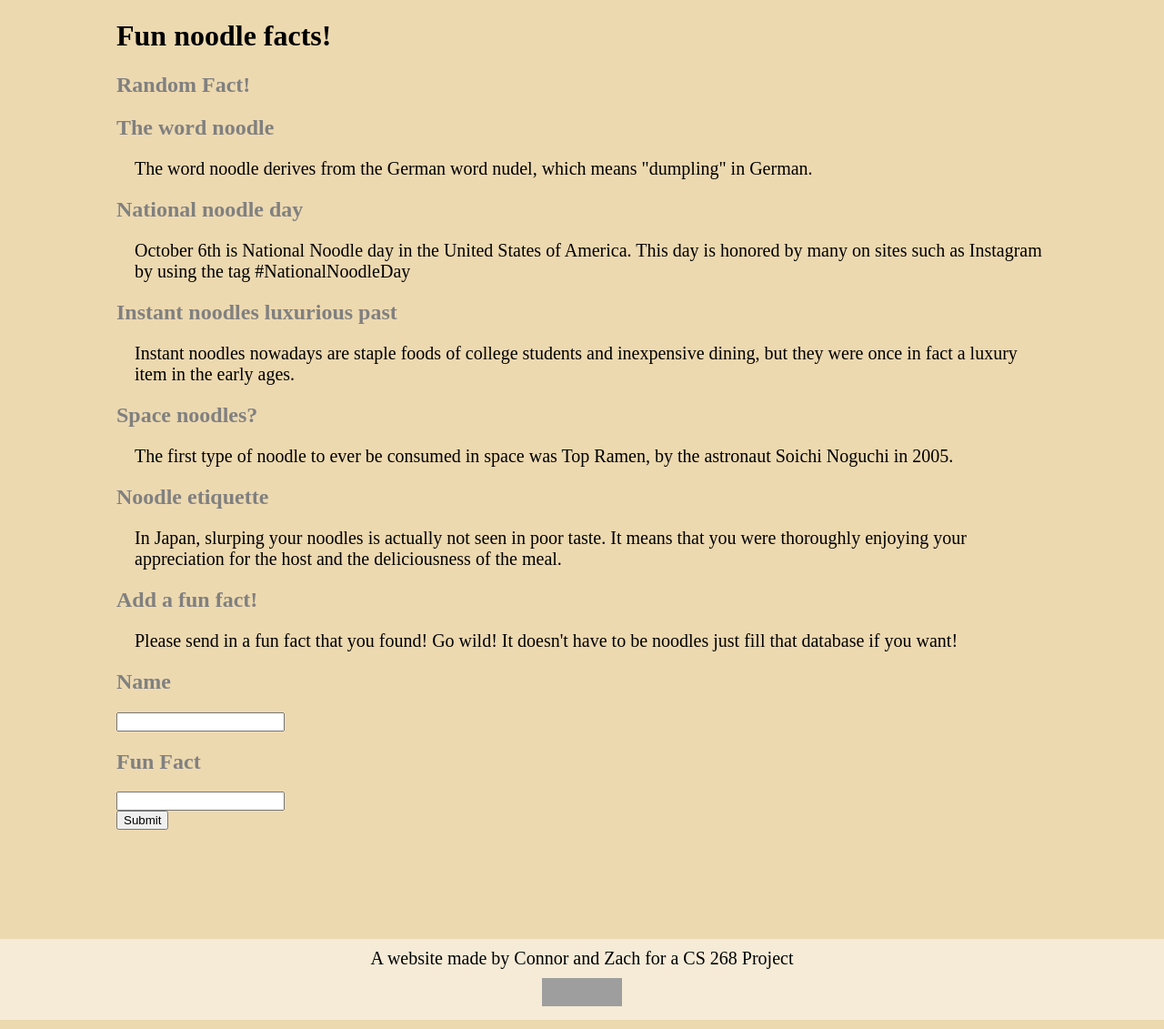
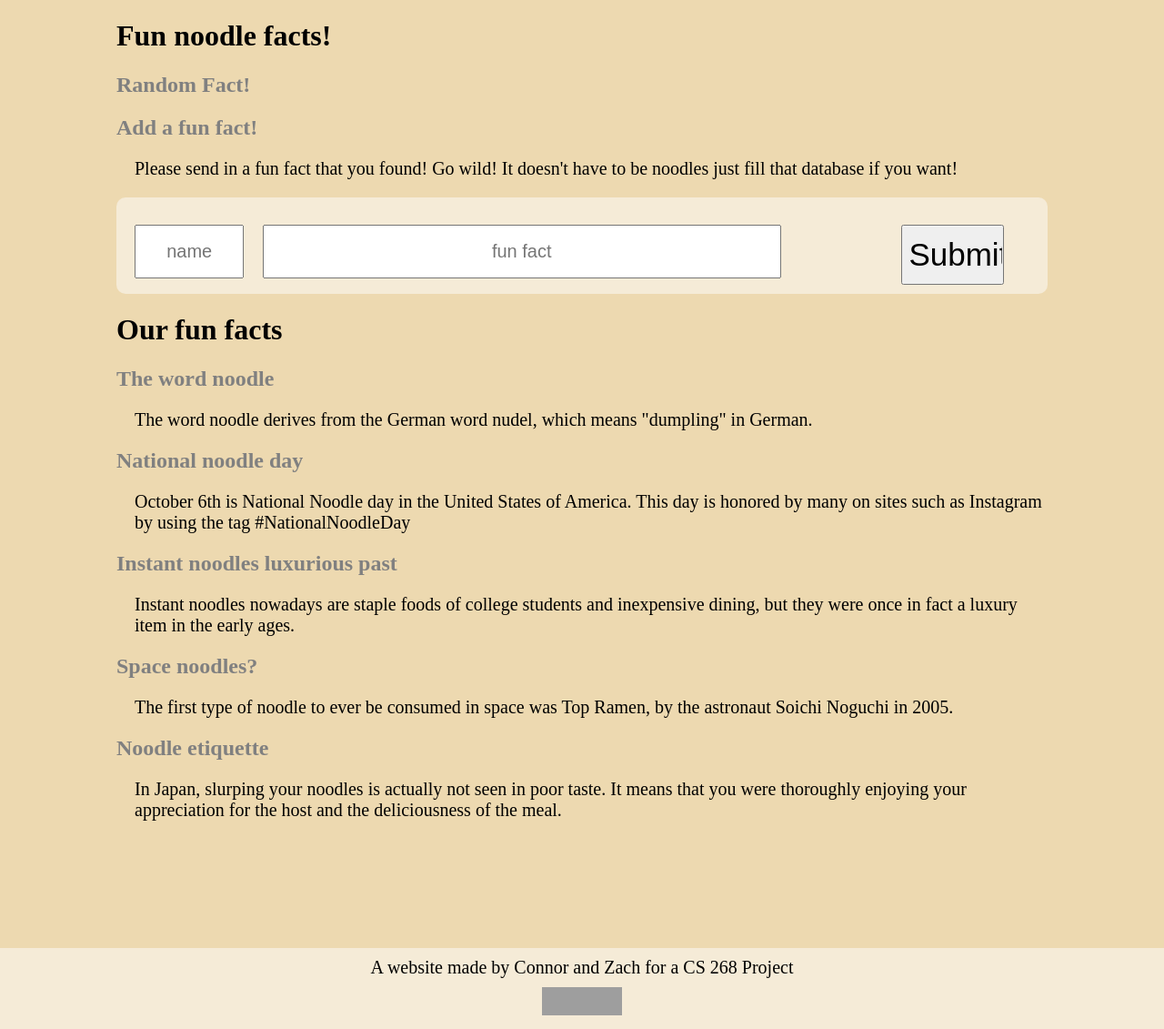
Before and after one commit to zderidder/noodles, a Flask app: page /fun-facts in a window 1280 px wide. Shown: the part 1041-2172 px from the top of the page at 91% size. Run offline with Flask 2, Linux system fonts and the light colour scheme; data that the repository does not hold is empty; grey boxes are pictures that could not be loaded.

Commit message:
The fun facts form works with no validation

```diff
--- a/forms.py
+++ b/forms.py
@@ -1,8 +1,9 @@
 from flask_wtf import Form
 from wtforms import StringField, IntegerField, TextAreaField, SubmitField
-from wtforms import RadioField, validators
+from wtforms import RadioField, SelectField, validators
 
-class ContactForm():
+
+class ContactForm(Form):
     name = StringField("Name of the student", [validators.DataRequired(
         "Please enter your name")])
 
@@ -18,8 +19,9 @@ class ContactForm():
 
     submit = SubmitField("Send")
 
-class FunFactForm():
-    name = StringField("Enter your name", [validators.DataRequired("Please enter your name")])
-    fact = StringField("Enter your fun fact", [validators.DataRequired("What's the point if you don't have a fact?")])
+
+class FunFactForm(Form):
+    name = StringField("name", [validators.DataRequired()])
+    fact = StringField("fun fact", [validators.DataRequired()])
 
     submit = SubmitField("Send")
--- a/main.py
+++ b/main.py
@@ -3,6 +3,7 @@ from forms import FunFactForm
 import sqlite3 as sql
 
 app = Flask(__name__)
+app.secret_key = 'developer_key'
 
 @app.route("/")
 def index():
@@ -43,8 +44,9 @@ def soup():
 @app.route("/fun-facts", methods = ['GET', 'POST'])
 def funfacts():
 
-    form = FunFactForm()
+    form = FunFactForm(request.form)
     msg = ""
+    print(form.validate())
     if request.method == 'POST':
         try:
             name = request.form['name']
--- /dev/null
+++ b/static/fun_facts_style.css
@@ -0,0 +1,38 @@
+form {
+	padding:20px;
+	color:black;
+	font-size:35px;
+	border-radius: 10px;
+	background-color:#f5ebd7;
+
+    display:grid;
+    grid-template-columns: 1fr 5fr 1fr;
+}
+
+form > * {
+	width: 80%;
+	height:100%;
+	text-align:center;
+	padding: 10px 0;
+}
+
+form > div > * {
+	width:100%;
+	height:80%;
+	font-size: 20px;
+	text-align:center;
+}
+
+.form_button {
+	height:100%;
+	font-size: 1em;
+}
+
+@media (max-width: 700px) {
+	form{
+		grid-template-columns: 1fr;
+	}
+	form > * {
+	    margin:auto;
+	}
+}
--- a/static/style.css
+++ b/static/style.css
@@ -19,7 +19,7 @@
 	margin-left:40px;
 }
 
-.topic > p, .subtopic > p {
+.topic > p, .subtopic > p, .topic > form > input {
 	margin-left:20px;
 }
 
--- a/templates/fun_facts.html
+++ b/templates/fun_facts.html
@@ -1,4 +1,8 @@
 {% extends "common.html" %}
+
+{% block css %}
+<link rel="stylesheet" type="text/css" href="{{url_for('static',filename = 'fun_facts_style.css')}}"/>
+{% endblock %}
 
 {% block body %}
 <div id="content">
@@ -6,9 +10,26 @@
 	<div class="topic">
 		<h2>Random Fact!</h2>
 		{% for row in fact %}
-			<p>{{ row["fact"] }}</p>
+			<p>Did you know? <b>{{ row["fact"] }}</b></p>
+			<p style="padding-left: 20px;">Submitted by {{ row["name"] }}</p>
 		{% endfor %}
 	</div>
+	<div class="topic">
+		<h2>Add a fun fact!</h2>
+		<p>Please send in a fun fact that you found! Go wild! It doesn't have to be noodles just fill that database if you want!</p>
+		<form action="{{ url_for('funfacts') }}" method="POST">
+			<div>
+				<input type="text" name="name" placeholder="name" />
+			</div>
+			<div>
+				<input type="text" name="fact" placeholder="fun fact"/>
+			</div>
+			<div>
+				<input type="submit" name="submit" class="form_button"/>
+			</div>
+		</form>
+	</div>
+	<h1 class="top_text">Our fun facts</h1>
 	<div class="topic">
 		<h2>The word noodle</h2>
 		<p>The word noodle derives from the German word nudel, which means "dumpling" in German.</p>
@@ -29,17 +50,6 @@
 		<h2>Noodle etiquette</h2>
 		<p>In Japan, slurping your noodles is actually not seen in poor taste. It means that you were thoroughly enjoying your appreciation for the host and the deliciousness of the meal.</p>
 	</div>
-	<div class="topic">
-		<h2>Add a fun fact!</h2>
-		<p>Please send in a fun fact that you found! Go wild! It doesn't have to be noodles just fill that database if you want!</p>
-		<form action="{{ url_for('funfacts') }}" method="POST">
-			<h2>Name</h2>
-			<input type="text" name="name" /><br/>
-			<h2>Fun Fact</h2>
-			<input type="text" name="fact" /><br/>
-			<input type="submit" name="submit" />
-		</form>
-	</div>
 </div>
 
 {% endblock %}
```
Also changed, not shown: static/submitted_style.css (+18 -8 lines), templates/submitted.html (+36 -19 lines).
